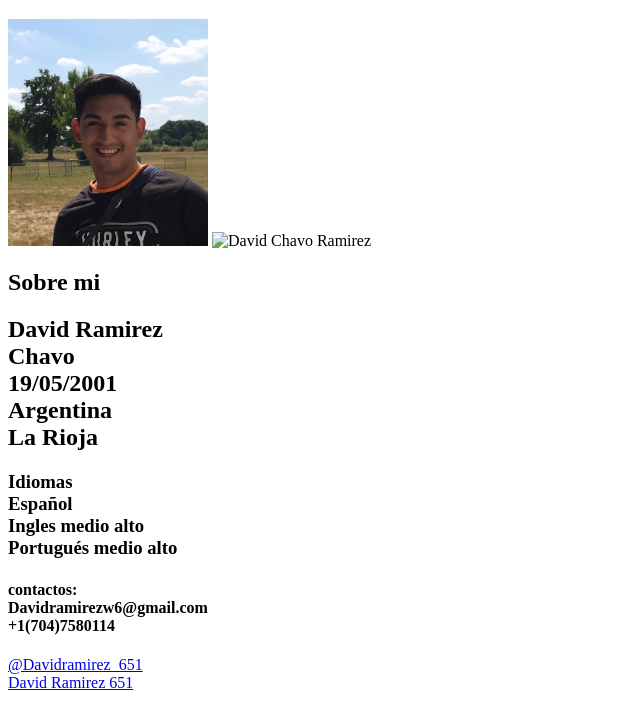
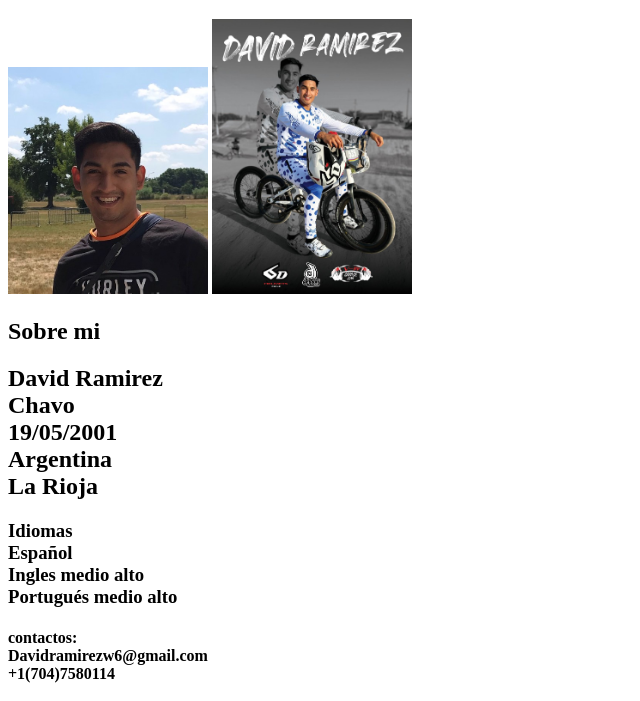
Before and after one commit to chavow5/DavidRamirez, a plain HTML site: page index.html in a window 1280 px wide. Shown: the part 61-762 px from the top of the page, without its empty margins (0-640 px from the left). Drawn offline with Linux system fonts and the light colour scheme.

Commit message:
correccion formato de foto de perfil

```diff
--- a/index.html
+++ b/index.html
@@ -10,7 +10,8 @@
     <div id="Curriculum">
         <h1>Currilum "David Ramirez"</h1>
         <img src="fotos/fotoperfil1.jpeg" alt="David Chavo Ramirez" width="200">
-        <img src="fotos/fotoperfil.jpeg" alt="David Chavo Ramirez" width="200">
+
+        <img src="fotos/fotoperfil.jpg" alt="David" width="200">
         <h2>Sobre mi
             </h2>
         <h2>David Ramirez<br>
```
